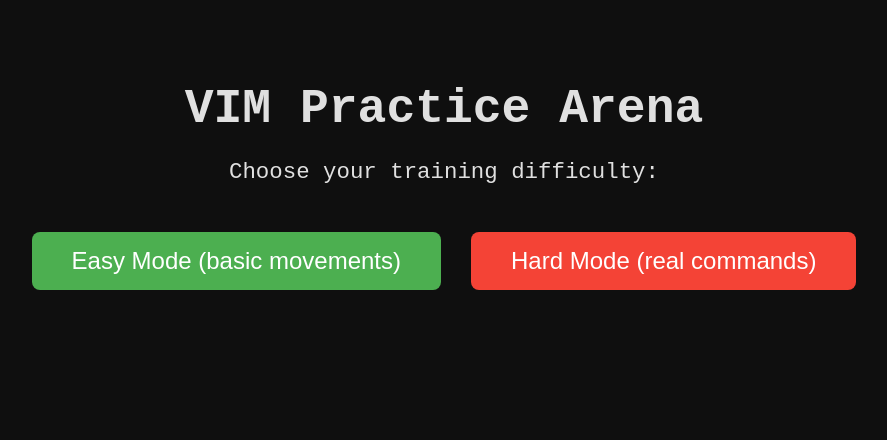
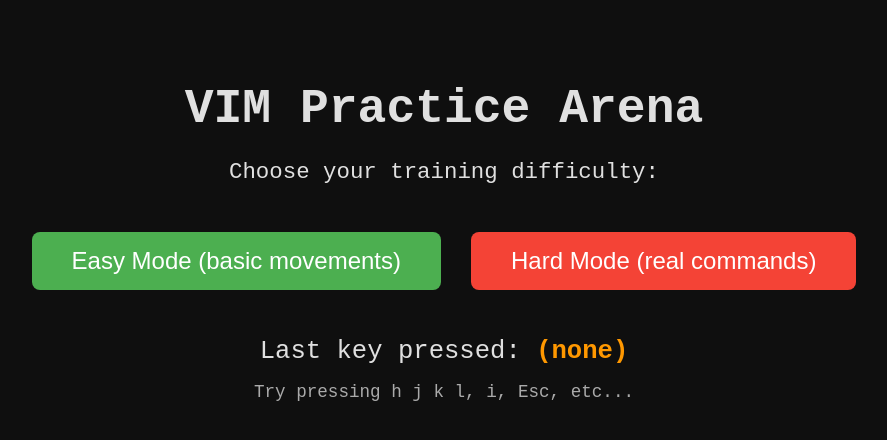
Before and after one commit to spacetrout82/vim-exp, a React (Create React App) app: page / in a window 1280 px wide. Shown: the top 440 px of the page, without its empty margins (196-1083 px from the left). Built offline with nearby package versions, Linux system fonts and the light colour scheme.

Commit message:
"feat: capture keyboard input in game mode + show last key"

```diff
--- a/src/App.tsx
+++ b/src/App.tsx
@@ -4,6 +4,9 @@ function App() {
   const [mode, setMode] = useState<'easy' | 'hard' | null>(null);
   const [elapsedTime, setElapsedTime] = useState(0);
   const [isRunning, setIsRunning] = useState(false);
+
+  // Create new state to capture last key pressed, for future use in game logic (e.g. showing which key was pressed, or validating input)
+  const [lastKey, setLastKey] = useState<string>('');
 
   // Timer logic - runs only in game mode
   useEffect(() => {
@@ -34,6 +37,33 @@ const handleBackToMenu = () => {
   setMode(null);
   resetTimer();
 };
+
+useEffect(() => {
+  const handleKeyDown = (e: KeyboardEvent) => {
+    // Prevent scrolling on space, arrow keys, etc. when in game mode
+    if ([' ', 'Arrowup', 'ArrowDown', 'ArrowLeft', 'ArrowRight'].includes(e.key) && mode !== null) {
+      e.preventDefault();
+    }
+    setLastKey(e.key);
+
+    // Later: we'll check if the key matches expected vim command
+    console.log('Keypressed:', e.key, 'with modifiers', {
+      ctrl: e.ctrlKey,
+      alt: e.altKey,
+      shift: e.shiftKey,
+    });
+  };
+
+  if (mode !== null) {
+    window.addEventListener('keydown', handleKeyDown);
+  }
+
+  // Cleanup: remove event listener
+  return () => {
+    window.removeEventListener('keydown', handleKeyDown);
+  };
+}, [mode]); // only depends on mode - we only want to listen for keypresses when in game mode
+
 
 return (
   <div
@@ -115,6 +145,13 @@ return (
           </button>
         </>
       )}
+      <div style={{ marginTop: '2rem', fontSize: '1.6rem' }}>
+        Last key pressed: <strong style={{ color: '#ff9800'}}>{lastKey || '(none)'}</strong>
+      </div>
+
+      <p style={{ fontSize: '1.1rem', color: '#aaa', marginTop: '1rem' }}>
+        Try pressing h j k l, i, Esc, etc...
+      </p>
     </div>
   );
 }
```
